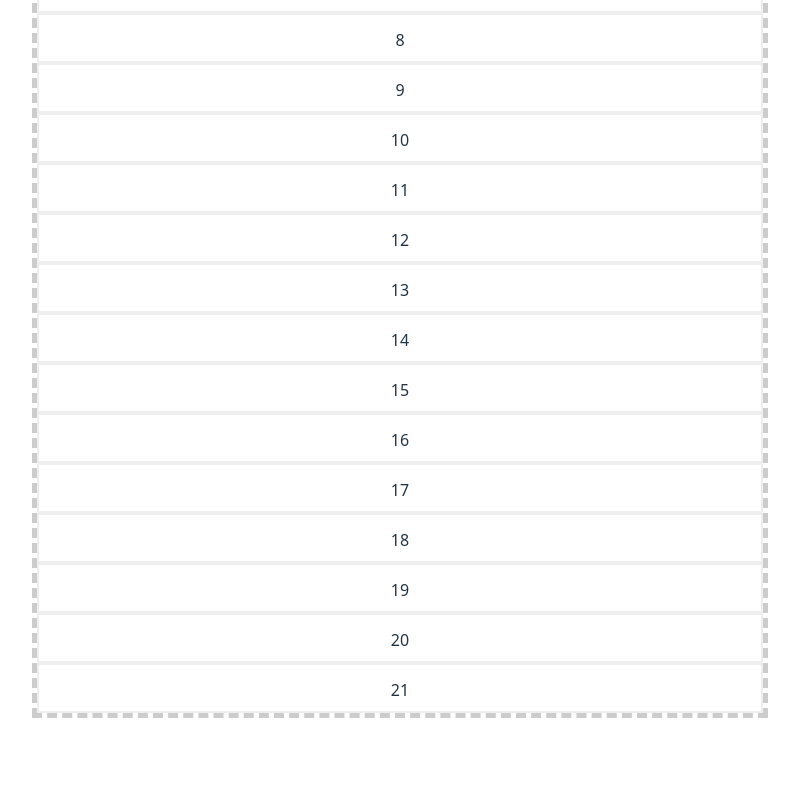
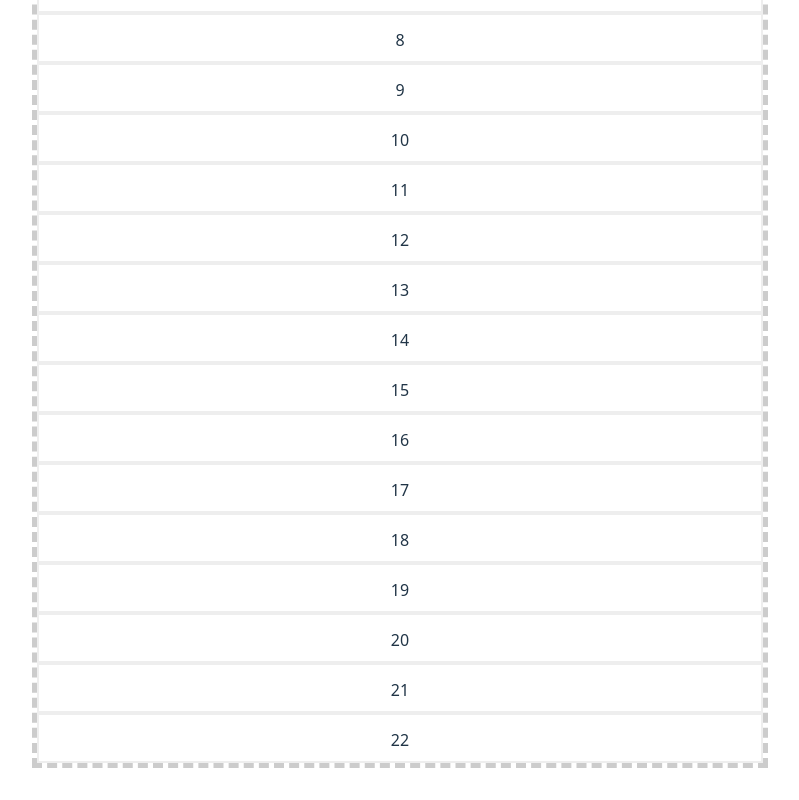
Before and after one commit to tracy2zhang/interview, a Vue app: page / in a window 1280 px wide. Shown: the part 478-1278 px from the top of the page, without its empty margins (240-1039 px from the left). Before the commit the page ends 1228 px from the top, so only its background shows below. Built offline with nearby package versions, Linux system fonts and the light colour scheme.

Commit message:
feat: 优化q1

```diff
--- a/src/components/Q1.vue
+++ b/src/components/Q1.vue
@@ -12,9 +12,9 @@
 </template>
 
 <script setup lang="ts">
-import { ref, watch, nextTick } from 'vue';
+import { ref, watch, watchEffect, nextTick } from 'vue';
 
-const count = ref(21);
+const count = ref(22);
 const add = () => {
   count.value++
   setTimeout(() => {
@@ -27,6 +27,9 @@ const add = () => {
   count.value++
   console.log('count:', count.value)
 }
+watchEffect(() => {
+  console.log('watchEffect', count.value)
+})
 watch(count, v => {
   console.log('watch:', v)
 })
```
